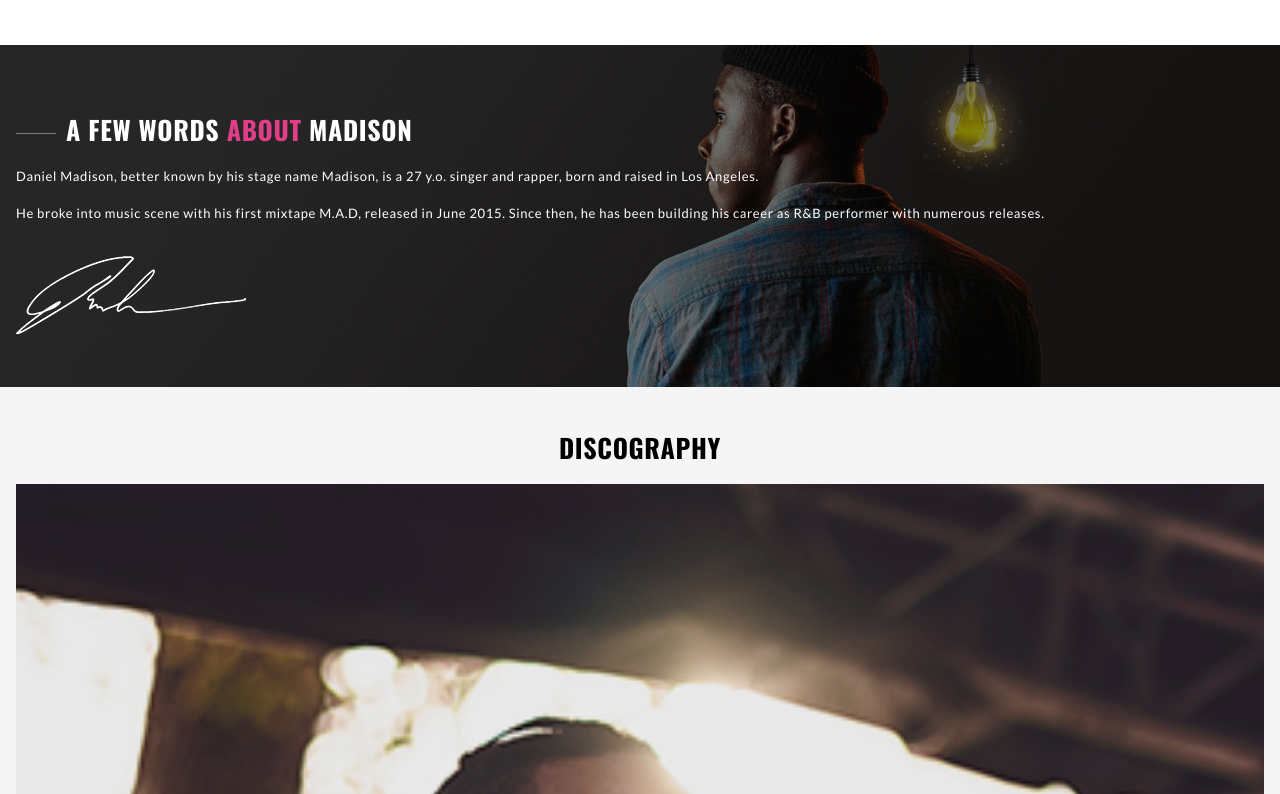
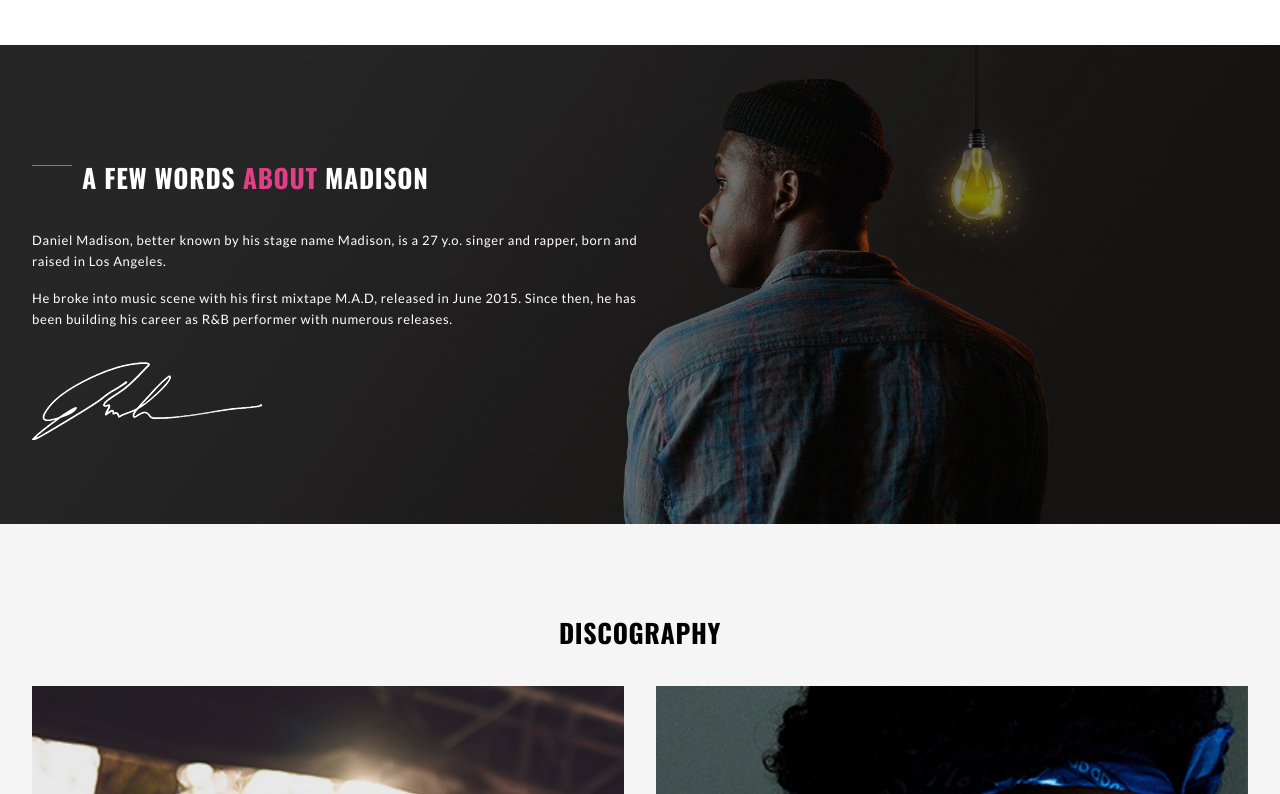
Before and after one commit to wdaweb/css--zong-zuo-ye-template-rwd-wang-zhan-iiQvQii, a plain HTML site: page index.html in a window 1280 px wide. Shown: the part 986-1780 px from the top of the page. Drawn offline with nearby package versions, Linux system fonts and the light colour scheme.

Commit message:
md大致完成

```diff
--- a/index.html
+++ b/index.html
@@ -138,9 +138,9 @@
   <!--------------------------- 05 DISCOGRAPHY -->
   <div id="disco-graphy">
     <div class="container">
+      <h1>DISCOGRAPHY</h1>
       <div class="row">
         <div class="col">
-          <h1>DISCOGRAPHY</h1>
           <div class="card">
             <img src="./img/home-1-370x315.jpeg">
             <div class="text">
@@ -262,10 +262,11 @@
   <div id="upcoming-event">
     <div class="container">
       <div class="row">
-        <div class="col">
+        <div class="col" id="event-left">
           <img src="./img/image-1-1010x608.jpeg">
         </div>
-        <div class="col">
+        <div class="col" id="event-bg"></div>
+        <div class="col" id="event-right">
           <h1>UPCOMING EVENT</h1>
           <h1 style="color:#e03f87;">JUN 17</h1>
           <p>Join the presentation of Madison’s latest release at Omegaforce Club in Los Angeles. Buy tickets now to
@@ -281,9 +282,9 @@
   <!--------------------------- TOUR GALLERY (放大鏡查看照片) -->
   <div id="tour-gallery">
     <div class="container">
+      <h1>TOUR GALLERY</h1>
       <div class="row">
         <div class="col">
-          <h1>TOUR GALLERY</h1>
           <div class="card">
             <img src="./img/masonry-gallery-1-270x250.jpeg">
             <div class="text">
@@ -455,11 +456,13 @@
         <div class="col-6">
           <img src="./img/grid-gallery-6-290x219.jpeg">
         </div>
-        <div id="join-now" class="col">
-          <h3>INSTAGRAM</h3>
-          <a class="link" href="#">
-            <h3>+JOIN NOW</h3>
-          </a>
+        <div class="col last-col">
+          <div id="join-now">
+            <h3>INSTAGRAM</h3>
+            <a class="link" href="#">
+              <h3>+JOIN NOW</h3>
+            </a>
+          </div>
         </div>
       </div>
     </div>
@@ -468,9 +471,9 @@
   <!--------------------------- EXCLUSIVE MERCH /card xs一欄md三欄lg四欄 -->
   <div id="merch">
     <div class="container">
+      <h1>EXCLUSIVE MERCH</h1>
       <div class="row">
         <div class="col">
-          <h1>EXCLUSIVE MERCH</h1>
           <div class="card">
             <img src="./img/index-1-270x260.jpeg">
             <a href="#">
@@ -538,7 +541,7 @@
             </div>
           </div>
         </div>
-        <div class="col">
+        <div class="col last-col">
           <a class="link" href="#">
             <h3>VISIT THE SHOP</h3>
           </a>
@@ -550,7 +553,7 @@
   <!--------------------------- footer xs一欄md三欄lg四欄-->
   <footer id="footer" class="container text-center">
     <div id="footer-info" class="row">
-      <div class="col">
+      <div class="col about">
         <h2>ABOUT US</h2>
         <p>Madison is a young and talented R&B singer and rapper, hailing from Los Angeles, CA. His unique style is a
           blend of underground hip-hop and modern R&B that has already brought him a huge success and national
--- a/sass/_global.scss
+++ b/sass/_global.scss
@@ -16,7 +16,7 @@ body {
 
 // 大標題
 h1 {
-  padding: 1rem 0;
+  padding: 2rem 0;
 }
 
 button {
--- a/sass/_grid.scss
+++ b/sass/_grid.scss
@@ -12,10 +12,6 @@
   width: 100%;
 }
 
-.col-4 {
-  width: calc(100% / 3);
-}
-
 .col-6 {
   width: 50%;
 }
--- a/sass/main/_04_about.scss
+++ b/sass/main/_04_about.scss
@@ -1,5 +1,5 @@
 #about {
-  padding: 3rem 1rem 3rem 1rem;
+  padding: 3rem 1rem;
   background: url('/img/bg-image-2.jpeg') no-repeat center center/cover;
   color: #fff;
   text-align: left;
@@ -46,4 +46,13 @@
   img {
     padding-top: 1rem;
   }
+
+
+  @include md {
+    padding: 5rem 2rem;
+
+    .col {
+      width: 50%;
+    }
+  }
 }
--- a/sass/main/_05_disco_graphy.scss
+++ b/sass/main/_05_disco_graphy.scss
@@ -4,6 +4,14 @@
 
   a {
     color: $black;
+
+    h3 {
+      transition: .5s;
+
+      &:hover {
+        color: $secondary;
+      }
+    }
   }
 
   h3 {
@@ -37,4 +45,16 @@
       }
     }
   }
+
+  @include md {
+    padding: 3.5rem 1rem 2rem 1rem;
+
+    .col {
+      width: 50%;
+    }
+
+    .card {
+      margin: 0 1rem 4rem 1rem;
+    }
+  }
 }
--- a/sass/main/_06_upcoming_event.scss
+++ b/sass/main/_06_upcoming_event.scss
@@ -22,4 +22,42 @@
   button {
     margin-top: 2rem;
   }
+
+  @include md {
+    padding: 0;
+
+
+    .col {
+      width: 50%;
+      margin: 0;
+      padding: 5rem;
+      text-align: left;
+    }
+
+    #event-left {
+      display: none;
+    }
+
+    #event-bg {
+      display: block;
+      position: relative;
+
+      &::after {
+        position: absolute;
+        content: '';
+        left: 276px;
+        top: 0;
+        width: 0;
+        height: 0;
+        border-bottom: 415px solid $primary;
+        border-left: 136px solid transparent;
+        z-index: 100;
+      }
+    }
+  }
 }
+
+#event-bg {
+  background: url('../../img/image-1-1010x608.jpeg')no-repeat center center/cover;
+  display: none;
+}
--- a/sass/main/_07_tour_gallery.scss
+++ b/sass/main/_07_tour_gallery.scss
@@ -56,4 +56,16 @@
       }
     }
   }
+
+  @include md {
+    .row {
+      // align-items: ;
+    }
+
+    .col {
+      width: 50%;
+      padding: 0 15px;
+      // display: inline-block;
+    }
+  }
 }
--- a/sass/main/_09_newsletter.scss
+++ b/sass/main/_09_newsletter.scss
@@ -34,4 +34,9 @@
     color: #fff;
     width: 100%;
   }
+
+  @include md {
+    padding: 3rem 2rem 2rem 2rem;
+
+  }
 }
--- a/sass/main/_10_become_fan.scss
+++ b/sass/main/_10_become_fan.scss
@@ -6,6 +6,19 @@
   img {
     width: 100%;
     height: 100%;
+  }
+
+  @include md {
+    padding: 1.5rem 2rem 3rem 2rem;
+
+    .col,
+    .col-6 {
+      width: 33.3333%;
+    }
+
+    .last-col {
+      position: relative;
+    }
   }
 }
 
@@ -31,6 +44,26 @@
     line-height: 1.6;
     font-weight: 400;
   }
+
+  @include md {
+    text-align: left;
+
+
+    h2 {
+      display: inline-block;
+      font-size: 35px;
+      padding-left: 2rem;
+    }
+
+    p {
+      padding-left: 4rem;
+    }
+
+    i {
+      font-size: 2rem;
+    }
+  }
+
 }
 
 #join-now {
@@ -39,4 +72,12 @@
   a {
     margin-top: .5rem;
   }
+
+  @include md {
+    position: absolute;
+    left: 50%;
+    top: 50%;
+    transform: translate(-50%, -50%);
+  }
+
 }
--- a/sass/main/_11_merch.scss
+++ b/sass/main/_11_merch.scss
@@ -31,6 +31,23 @@
       font-weight: 700;
       color: $secondary;
     }
+
+    img {
+      width: 100%;
+    }
+  }
+
+  @include md {
+    padding: 1.5rem 1rem 5rem 1rem;
+
+    .col {
+      width: 33.333%;
+      padding: 0 15px;
+    }
+
+    .last-col {
+      width: 100%;
+    }
   }
 }
 
--- a/sass/main/_12_footer.scss
+++ b/sass/main/_12_footer.scss
@@ -24,6 +24,23 @@
   a {
     color: #fff;
     text-decoration: none;
+  }
+
+  @include md {
+
+    .col {
+      width: 50%;
+      padding: 0 2rem;
+      text-align: left;
+    }
+
+    .about {
+      width: 100%;
+    }
+
+    h2 {
+      border-width: 0 0 0 3px;
+    }
   }
 }
 
@@ -103,4 +120,13 @@
       transition: 0.5s;
     }
   }
+
+  @include md {
+    justify-content: space-between;
+    align-items: center;
+
+    .col {
+      width: 50%;
+    }
+  }
 }
```
Also changed, not shown: css/style.css, dist/style.min.css.
